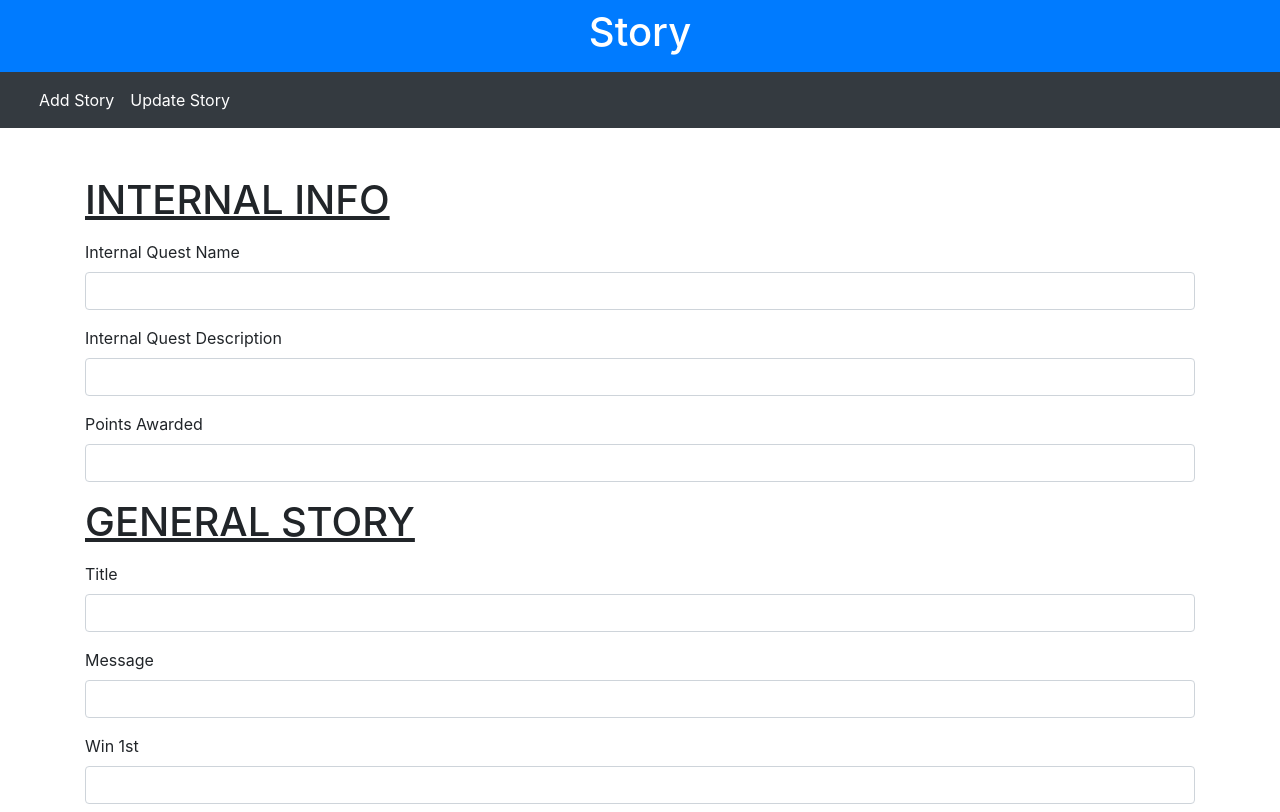
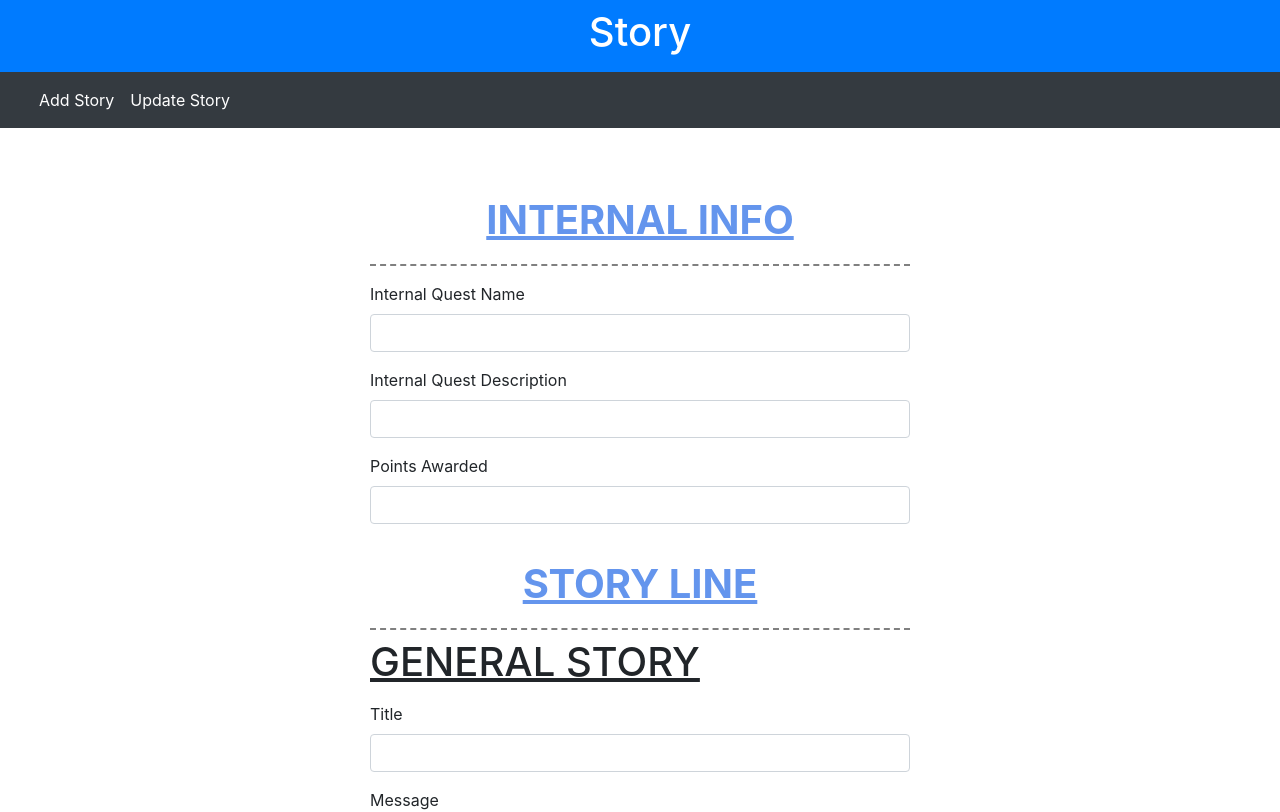
Before and after one commit to pchauhan77/angular-form, an Angular app: page / in a window 1280 px wide. Shown: the top 812 px of the page. Built offline with nearby package versions, Linux system fonts and the light colour scheme.

Commit message:
update ui

```diff
--- a/src/app/add-story-subgroup/add-story-subgroup.component.html
+++ b/src/app/add-story-subgroup/add-story-subgroup.component.html
@@ -4,7 +4,7 @@
   </div>
   <div class="mb-3">
     <label for="msg">Message</label>
-    <input type="text" max="200" class="form-control">
+    <textarea class="form-control" rows="5" id="comment"></textarea>
   </div>
   <div class="mb-3">
     <label for="win">Win 1st</label>
--- a/src/app/add-story/add-story.component.css
+++ b/src/app/add-story/add-story.component.css
@@ -0,0 +1,6 @@
+.ininfo {
+    text-align: center;
+    color: cornflowerblue;
+    border-bottom: 2px dashed grey;
+    padding: 20px;
+}
--- a/src/app/add-story/add-story.component.html
+++ b/src/app/add-story/add-story.component.html
@@ -1,6 +1,9 @@
+
+
         <div class="row">
-    <div class="col-sm-12">
-        <h1><u>INTERNAL INFO</u></h1>
+            <div class="col-sm-3"></div>
+            <div class="col-sm-6">
+                <h1 class="ininfo"><u><b>INTERNAL INFO</b></u></h1>
                 <div class="mb-3 mt-3">
                     <label for="qname">Internal Quest Name </label>
                     <input type="text" max="20" class="form-control" [(ngModel)]="storyForm.questName">
@@ -13,6 +16,7 @@
                     <label for="pawd">Points Awarded </label>
                     <input type="number" maxlength="10" value="10" class="form-control" [(ngModel)]="storyForm.points">
                   </div>
+                  <h1 class="ininfo"><u><b>STORY LINE</b></u></h1>
                   <h1><u>GENERAL STORY</u></h1>
                   <app-add-story-subgroup></app-add-story-subgroup>
                   <h1><u>EMPIRE STORY</u></h1>
@@ -23,6 +27,7 @@
                   <app-add-story-subgroup></app-add-story-subgroup>
                   <h1><u>CONCLUSION STORY</u></h1>
                   <app-add-story-subgroup></app-add-story-subgroup>
+                  <h1 class="ininfo"><u>BUTTONS</u></h1>
                   <h1><u>EMPIRE</u></h1>
                   <app-add-buttons></app-add-buttons>
                   <h1><u>FEDERATION</u></h1>
@@ -30,6 +35,5 @@
                   <h1><u>UNION</u></h1>
                   <app-add-buttons></app-add-buttons>
                   <button type="submit" class="btn btn-primary" (click)="onSubmit()">Submit</button>
-
             </div>
         </div>
```
Lines whose indentation alone changed are shown as unchanged.
